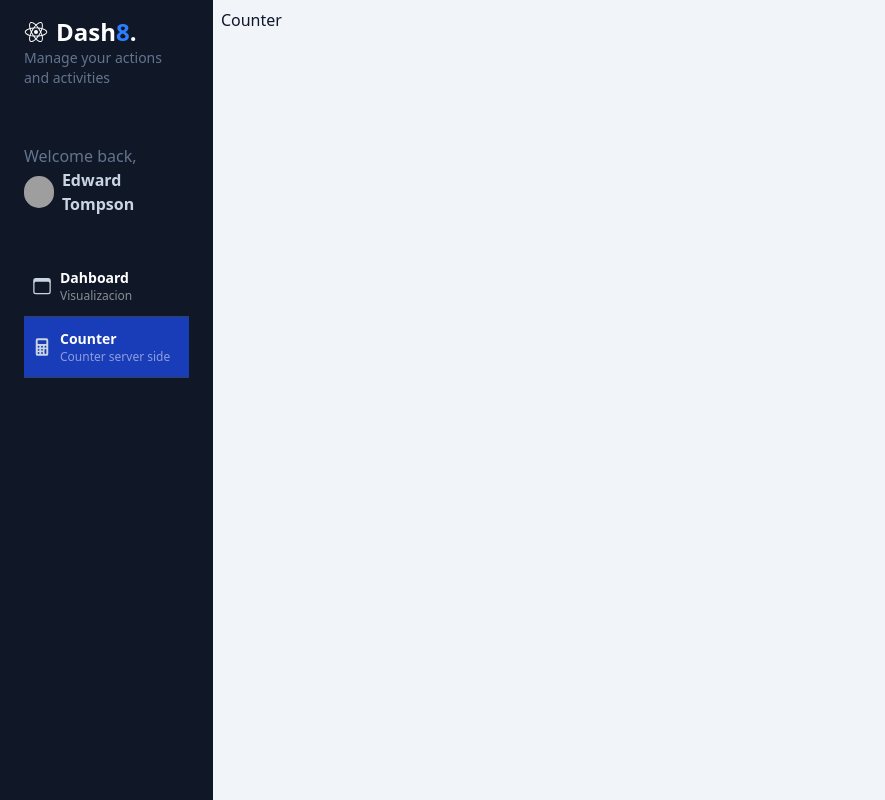
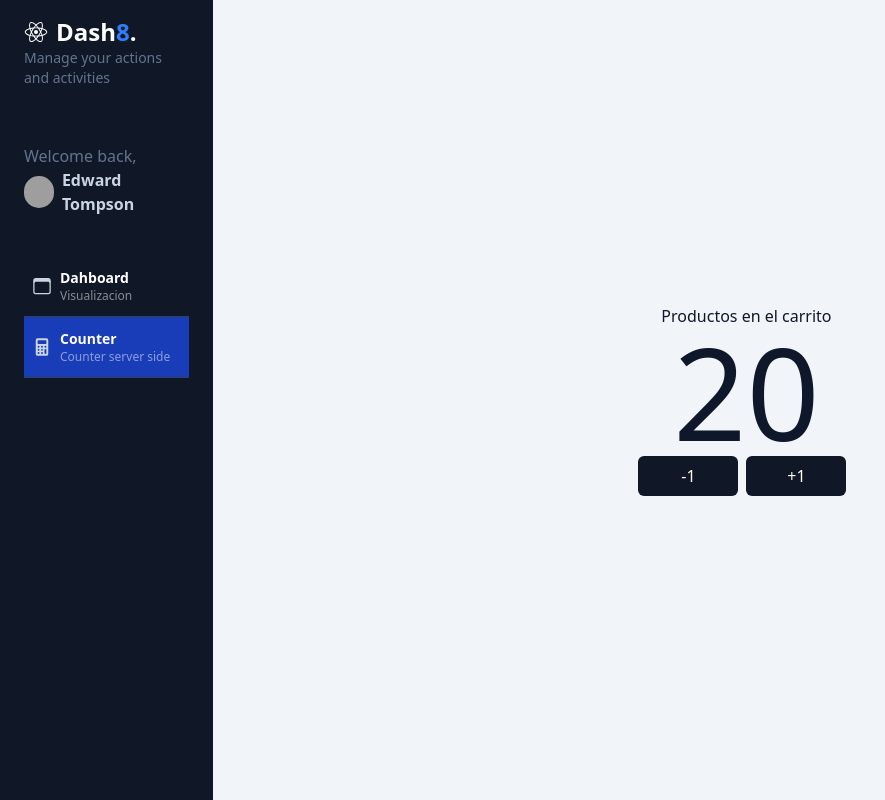
Before and after one commit to sazukeR/my-dashboard-next, a Next.js app: page /dashboard/counter in a window 1280 px wide. Shown: the whole page, without its empty margins (0-885 px from the left). Built offline with nearby package versions, Linux system fonts and the light colour scheme; grey boxes are pictures that could not be loaded.

Commit message:
Add CartCounter, metadata, use client

```diff
--- a/src/app/dashboard/counter/page.tsx
+++ b/src/app/dashboard/counter/page.tsx
@@ -1,7 +1,17 @@
+import { CartCounter } from "@/app/shopping-cart/components";
+import type { Metadata } from "next/types";
+
+export const metadata: Metadata = {
+ title: "Shopping Cart",
+ description: "Un simple contador",
+};
+
 export default function NamePage() {
  return (
-  <div>
-   <h1>Counter</h1>
+  <div className="flex flex-col items-center justify-center w-full h-full">
+   <span>Productos en el carrito</span>
+
+   <CartCounter count={20} />
   </div>
  );
 }
--- /dev/null
+++ b/src/app/shopping-cart/components/CartCounter.tsx
@@ -0,0 +1,36 @@
+"use client";
+
+import { useState } from "react";
+
+interface Props {
+ count?: number;
+}
+
+export const CartCounter = ({ count = 0 }: Props) => {
+ const [counter, setCounter] = useState<number>(count);
+
+ const incrementOrDecrement = (n: number) => {
+  setCounter((prev) => (prev += n));
+ };
+
+ return (
+  <>
+   <span className="text-9xl">{counter}</span>
+
+   <div className="flex">
+    <button
+     onClick={() => incrementOrDecrement(-1)}
+     className="flex justify-center items-center text-amber-50 bg-gray-900 rounded-md hover:bg-gray-600 p-2 mr-2 transition-all w-[100px] cursor-pointer"
+    >
+     -1
+    </button>
+    <button
+     onClick={() => incrementOrDecrement(1)}
+     className="flex justify-center items-center text-amber-50 bg-gray-900 rounded-md hover:bg-gray-600 p-2 mr-2 transition-all w-[100px] cursor-pointer"
+    >
+     +1
+    </button>
+   </div>
+  </>
+ );
+};
--- /dev/null
+++ b/src/app/shopping-cart/components/index.tsx
@@ -0,0 +1 @@
+export { CartCounter } from "./CartCounter";
```
